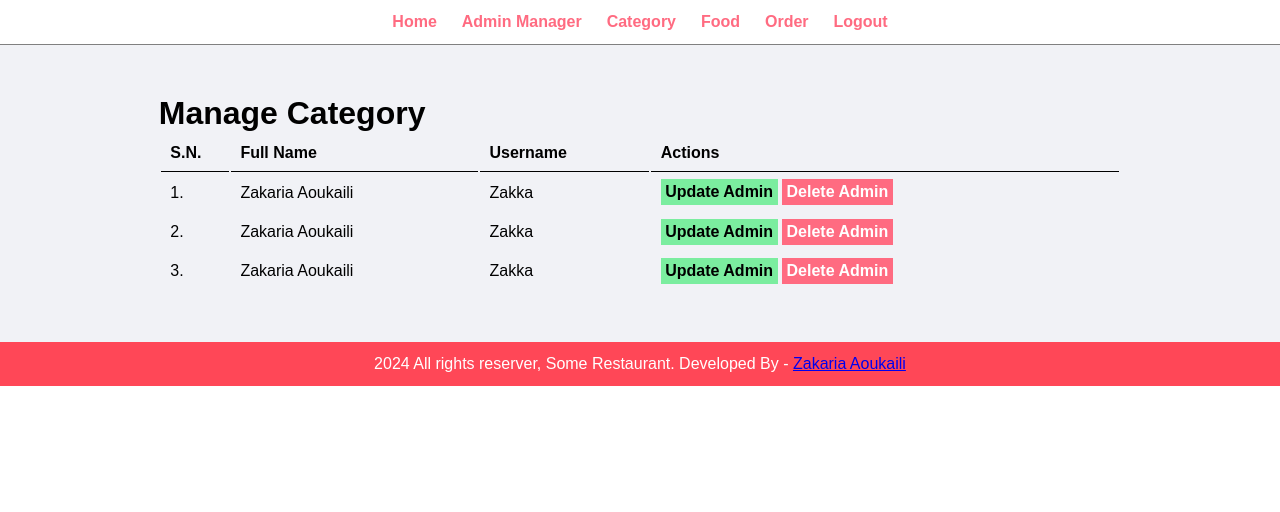
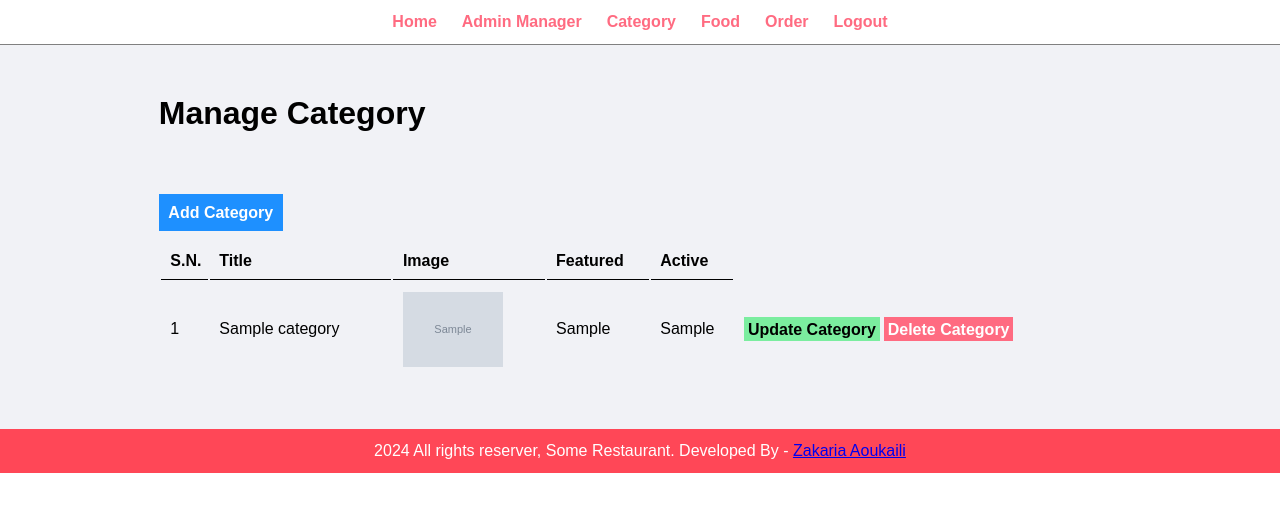
Before and after one commit to Zakka24/php-Projects, a PHP site: page /php-projects/admin/manage-category.php in a window 1280 px wide. Shown: the top 512 px of the page. Run offline with PHP 8.4, Linux system fonts and the light colour scheme; the visitor is signed in with stand-in values (Sample User, id 1); tables that the repository leaves empty or names only in its code hold one stand-in row (values such as "Sample post"); grey boxes marked "Sample" are stand-in pictures.

Commit message:
added fetch from sql to display categories, show messages and add category button

```diff
--- a/Food-Order-WebSite/admin/manage-category.php
+++ b/Food-Order-WebSite/admin/manage-category.php
@@ -4,43 +4,79 @@
             <div class="wrapper">
                 <h1>Manage Category</h1>
 
+                <br>
+
+                <?php
+                    // Message for adding a new category
+                    if(isset($_SESSION['add-category'])){
+                        echo $_SESSION['add-category']; // Display session message
+                        unset($_SESSION['add-category']); // Remove session message
+                    }
+                ?>
+
+                <br> <br> <br>
+                <a href="add-category.php" class="btn-primary">Add Category</a>
+                <br> <br>
+
                 <table class="tbl-full">
                     <tr>
                         <th>S.N.</th>
-                        <th>Full Name</th>
-                        <th>Username</th>
-                        <th>Actions</th>
+                        <th>Title</th>
+                        <th>Image</th>
+                        <th>Featured</th>
+                        <th>Active</th>
                     </tr>
 
-                    <tr>
-                        <td>1.</td>
-                        <td>Zakaria Aoukaili</td>
-                        <td>Zakka</td>
-                        <td>
-                            <a href="#" class="btn-secondary">Update Admin</a>
-                            <a href="#" class="btn-danger">Delete Admin</a>
-                        </td>
-                    </tr>
+                    <?php
+                    // Query to get all categories
+                    $sql = "SELECT * FROM tbl_category";
 
-                    <tr>
-                        <td>2.</td>
-                        <td>Zakaria Aoukaili</td>
-                        <td>Zakka</td>
-                        <td>
-                            <a href="#" class="btn-secondary">Update Admin</a>
-                            <a href="#" class="btn-danger">Delete Admin</a>
-                        </td>
-                    </tr>
+                    // Execute the query
+                    $res = mysqli_query($conn, $sql);
 
-                    <tr>
-                        <td>3.</td>
-                        <td>Zakaria Aoukaili</td>
-                        <td>Zakka</td>
-                        <td>
-                            <a href="#" class="btn-secondary">Update Admin</a>
-                            <a href="#" class="btn-danger">Delete Admin</a>
-                        </td>
-                    </tr>
+                    // Check if the query is executed
+                    if($res){
+                        // Count rows to check if we have data
+                        $rows = mysqli_num_rows($res);
+                        if($rows > 0){
+                            while($rows = mysqli_fetch_assoc($res)){
+                                $id = $rows['id'];
+                                $title = $rows['title'];
+                                $image_name = $rows['image_name'];
+                                $featured = $rows['featured'];
+                                $active = $rows['active'];
+
+
+                                ?>
+                                <tr>
+                                    <td><?php echo $id; ?></td>
+                                    <td><?php echo $title; ?></td>
+                                    <td>
+                                        <?php
+                                            if(!empty($image_name)){
+                                        ?>
+                                                <img src="<?php echo SITEURL;?>images/category/<?php echo $image_name;?>" width="100px">
+                                        <?php
+                                            }
+                                            else{
+                                                echo "<div class='error'>Image not Added</div>";
+                                            }
+                                        ?>
+                                    </td>
+                                    <td><?php echo $featured; ?></td>
+                                    <td><?php echo $active; ?></td>
+                                    <td>
+                                        <a href="#" class="btn-secondary">Update Category</a> <!-- Passo l'id come query nell'url --->
+                                        <a href="#" class="btn-danger">Delete Category</a> <!-- Passo l'id come query nell'url --->
+                                    </td>
+                                </tr>
+
+
+                                <?php
+                            }
+                        }
+                    }
+                ?>
                 </table>
             </div>
          </div>
```
